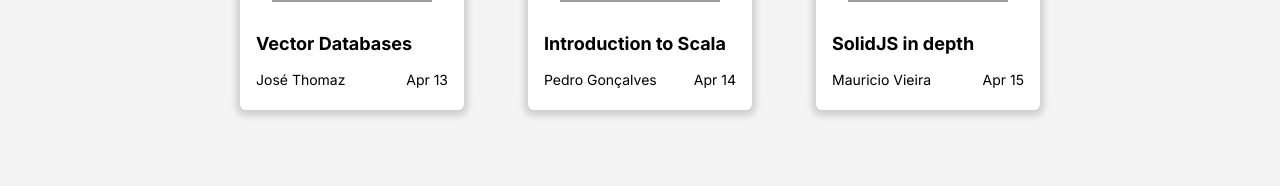
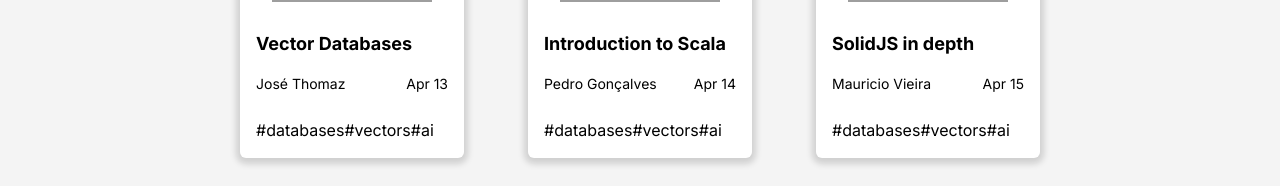
Before and after one commit to swaron-io/swaron.io, a Next.js app: page / in a window 1280 px wide. Shown: the part 766-952 px from the top of the page. Built offline with nearby package versions, Linux system fonts and the light colour scheme; grey boxes are pictures that could not be loaded.

Commit message:
feat(searchCards): add post tags

```diff
--- a/src/app/page.tsx
+++ b/src/app/page.tsx
@@ -32,7 +32,7 @@
         <h3 className="py-4 text-2xl font-bold">Featured</h3>
         <div className="m-auto flex justify-between">
           {/* Card */}
-          <div className="mt-8 h-64 w-56 items-start rounded-md shadow-interaction bg-white">
+          <div className="mt-8 w-56 items-start rounded-md shadow-interaction bg-white">
             <div className="m-auto flex h-40 w-40 justify-center py-3">
               <Image
                 //Remove this src and add your own image
@@ -44,14 +44,19 @@
             </div>
             <div className="p-4">
               <h3 className="text-lg font-bold">Vector Databases</h3>
-              <div className="mt-3 flex justify-between text-sm">
+              <div className="mt-4 flex justify-between text-sm mb-6">
                 <p className="text-sm">José Thomaz</p>
                 <p>Apr 13</p>
+              </div>
+              <div>
+                <a href="#">#databases</a>
+                <a href="#">#vectors</a>
+                <a href="#">#ai</a>
               </div>
             </div>
           </div>
 
-          <div className="mt-8 h-64 w-56 items-start rounded-md shadow-interaction bg-white">
+          <div className="mt-8 w-56 items-start rounded-md shadow-interaction bg-white">
             <div className="m-auto flex h-40 w-40 justify-center py-3">
               <Image
                 //Remove this src and add your own image
@@ -63,14 +68,19 @@
             </div>
             <div className="p-4">
               <h3 className="text-lg font-bold">Introduction to Scala</h3>
-              <div className="mt-3 flex justify-between text-sm">
+              <div className="mt-4 flex justify-between text-sm mb-6">
                 <p className="text-sm">Pedro Gonçalves</p>
                 <p>Apr 14</p>
+              </div>
+              <div>
+                <a href="#">#databases</a>
+                <a href="#">#vectors</a>
+                <a href="#">#ai</a>
               </div>
             </div>
           </div>
 
-          <div className="mt-8 h-64 w-56 items-start rounded-md shadow-interaction bg-white">
+          <div className="mt-8 w-56 items-start rounded-md shadow-interaction bg-white">
             <div className="m-auto flex h-40 w-40 justify-center py-3">
               <Image
                 //Remove this src and add your own image
@@ -82,9 +92,14 @@
             </div>
             <div className="p-4">
               <h3 className="text-lg font-bold">SolidJS in depth</h3>
-              <div className="mt-3 flex justify-between text-sm">
+              <div className="mt-4 flex justify-between text-sm mb-6">
                 <p className="text-sm">Mauricio Vieira</p>
                 <p>Apr 15</p>
+              </div>
+              <div>
+                <a href="#">#databases</a>
+                <a href="#">#vectors</a>
+                <a href="#">#ai</a>
               </div>
             </div>
           </div>
```
